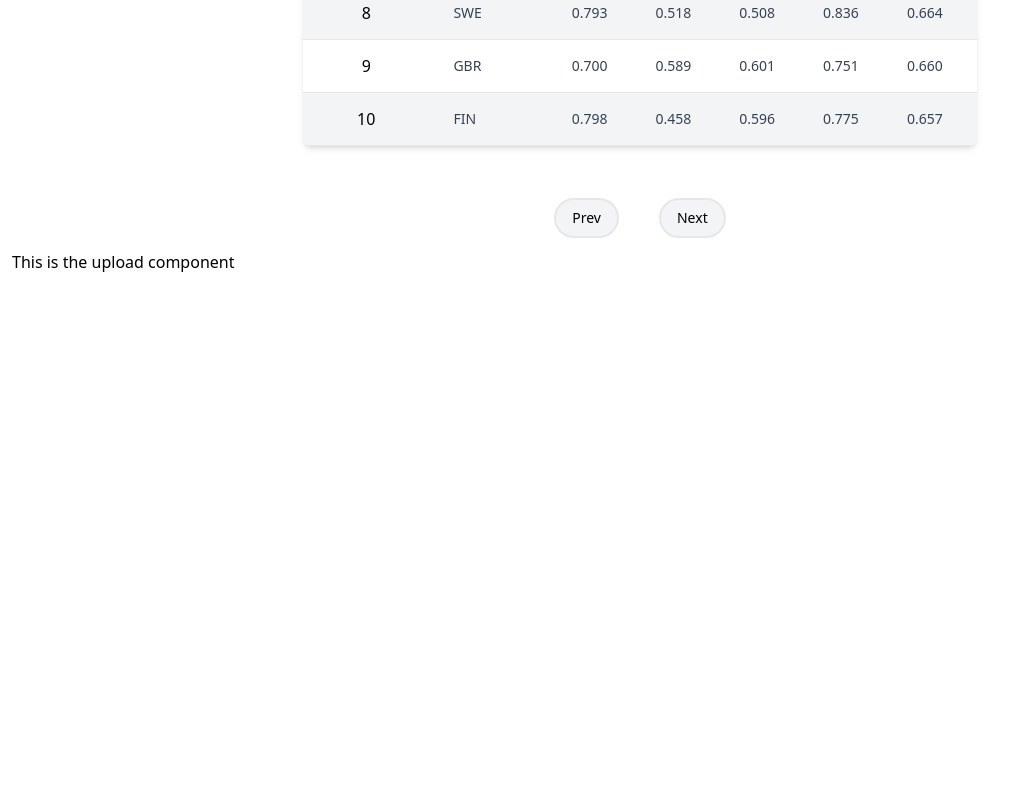
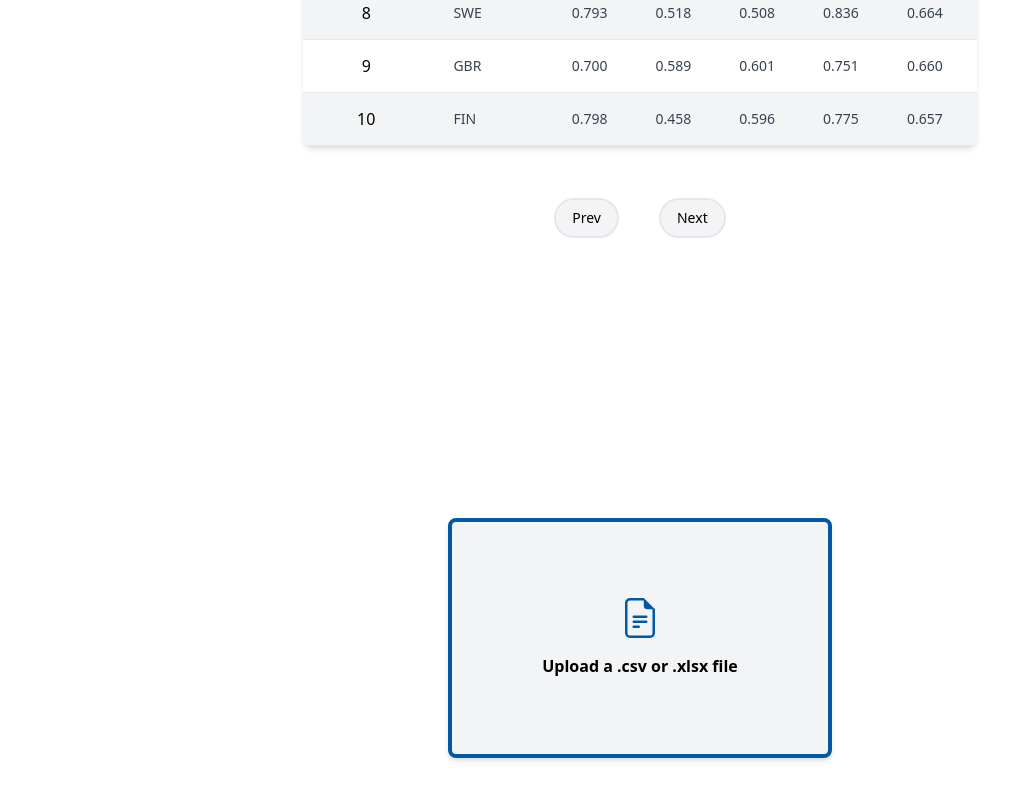
Before and after one commit to Ryan9771/dmi, a React (Vite) app: page /#/ in a window 1280 px wide. Shown: the part 602-1402 px from the top of the page, without its empty margins (0-1025 px from the left). Before the commit the page ends 876 px from the top, so only its background shows below. Built offline with nearby package versions, Linux system fonts and the light colour scheme; no server answers.

Commit message:
Added logic to move active files to achive. Moved html to new upload component

```diff
--- a/src/components/upload/Upload.tsx
+++ b/src/components/upload/Upload.tsx
@@ -7,16 +7,15 @@ import {
   getDownloadURL,
   listAll,
   StorageReference,
+  deleteObject,
 } from "firebase/storage";
+import { v4 } from "uuid";
+import { FileEarmarkText } from "react-bootstrap-icons";
 
 function Upload() {
   const [file, setFile] = useState<File | null>(null);
   const [activeFileRef, setActiveFileRef] = useState<string>("");
-
-  /* References */
   const activeFileLocation = ref(storage, "active/");
-  const archiveFileLocation = ref(storage, "archive/");
-  const otherFileLocation = ref(storage, "others/");
 
   useEffect(() => {
     listAll(activeFileLocation).then((response) => {
@@ -25,26 +24,108 @@ function Upload() {
       );
     });
   }, [file]);
-  /*
 
-    1. Get everything in the active directory on firebase
-    2. On upload, check if file matches type and name
-        2a. If it doesnt, then upload to others
-        2b. If it does, then check if the file exists in the active directory
-            2b1. If it does, then move that file to archive
-            2b2. Upload the new file to active
+  const uploadFile = () => {
+    if (!file || file.type !== "text/csv") return;
+    const fileRef = ref(storage, `active/${file.name}`);
 
-
-    */
-  const uploadFile = () => {
-    if (!file) return;
-
-    if (file.type !== "text/csv") {
-      return;
+    /* If there is an active file, move it to archive */
+    if (activeFileRef) {
+      const srcFileRef = ref(storage, `active/${activeFileRef}`);
+      const destFileRef = ref(storage, `archive/${activeFileRef + v4()}`);
+      getDownloadURL(srcFileRef)
+        .then((url) => fetch(url))
+        .then((response) => response.blob())
+        .then((blob) => uploadBytes(destFileRef, blob))
+        .then(() => deleteObject(srcFileRef))
+        .then(() => console.log("File moved and deleted"))
+        .catch((error) => console.log("Error moving file: ", error));
     }
+    // Upload file to active directory
+    uploadBytes(fileRef, file).then(() => {
+      setActiveFileRef(file.name);
+    });
   };
 
-  return <p>This is the upload component</p>;
+  return (
+    <div className={getStyle(styles, "ctn")}>
+      <div className={getStyle(styles, "uploadCtn")}>
+        <input
+          type="file"
+          id="fileUpload"
+          accept=".csv"
+          onChange={(event: any) => setFile(event.target.files[0])}
+          className="hidden"
+        />
+
+        <div className={getStyle(styles, "uploadSubCtn")}>
+          <label htmlFor="fileUpload">
+            <FileEarmarkText className={getStyle(styles, "icon")} />
+          </label>
+
+          {!file && (
+            <p className={getStyle(styles, "uploadText")}>
+              Upload a .csv or .xlsx file
+            </p>
+          )}
+
+          {file && (
+            <p className={getStyle(styles, "uploadText")}>{file.name}</p>
+          )}
+        </div>
+
+        {file && (
+          <button
+            onClick={uploadFile}
+            className={getStyle(styles, "uploadBtn")}
+          >
+            Upload
+          </button>
+        )}
+      </div>
+    </div>
+  );
 }
 
+const styles = {
+  ctn: ["w-full", "h-full", "flex", "justify-center", "items-center"],
+  uploadCtn: [
+    "flex",
+    "flex-col",
+    "items-center",
+    "justify-center",
+    "rounded-lg",
+    "gap-6",
+    "bg-button-gray",
+    "border-[4px]",
+    "border-imperial-blue",
+    "w-80",
+    "sm:w-96",
+    "h-60",
+    "shadow-md",
+    "trans",
+  ],
+  uploadBtn: [
+    "bg-imperial-blue",
+    "text-white",
+    "text-sm",
+    "rounded-md",
+    "px-3",
+    "py-1",
+    "font-normal",
+    "shadow-sm",
+    "hover:scale-110",
+  ],
+  uploadSubCtn: ["flex", "flex-col", "items-center", "gap-4"],
+  icon: [
+    "fill-imperial-blue",
+    "w-10",
+    "h-10",
+    "cursor-pointer",
+    "hover:scale-110",
+    "trans",
+  ],
+  uploadText: ["font-semibold", "text-md"],
+};
+
 export default Upload;
```
